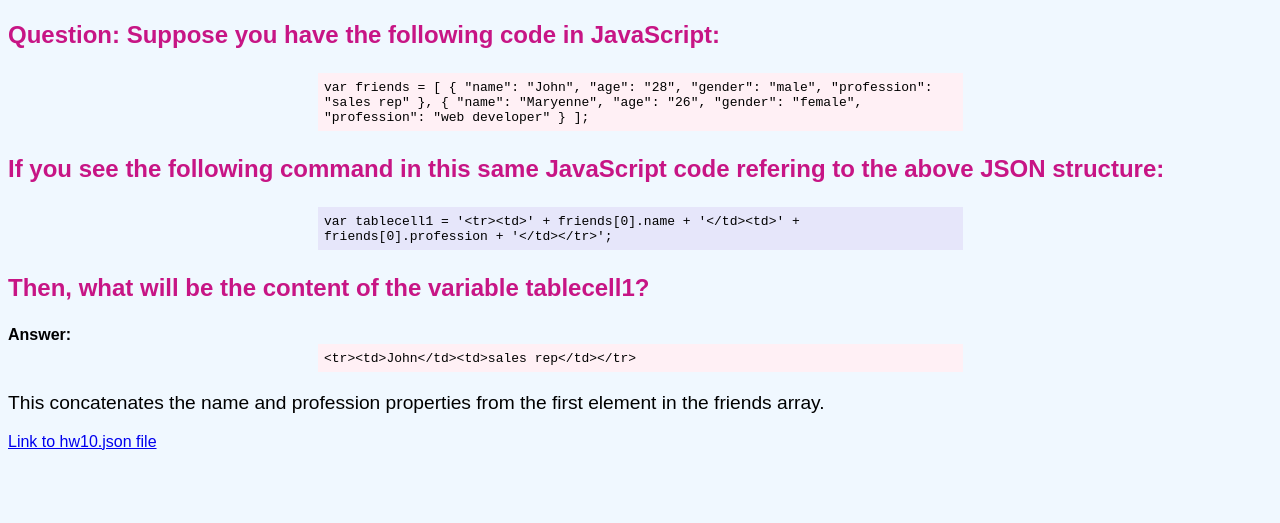
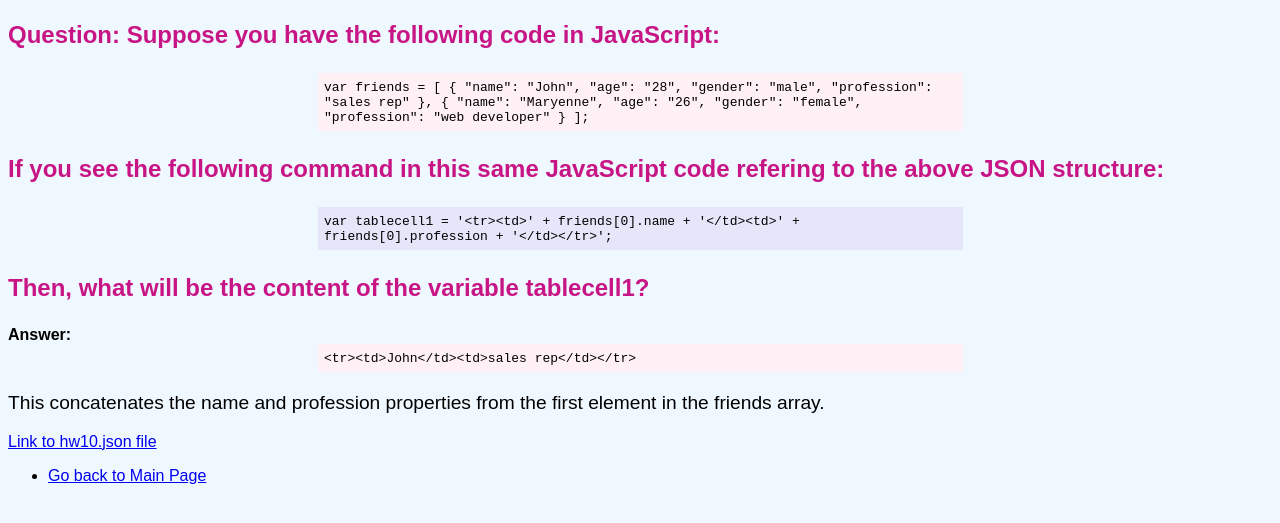
Before and after one commit to Dior-M/Dior-M.github.io, a plain HTML site: page Root_folder/hw10.html in a window 1280 px wide. Shown: the part 61-584 px from the top of the page. Drawn offline with Linux system fonts and the light colour scheme.

Commit message:
Update hw10.html

```diff
--- a/Root_folder/hw10.html
+++ b/Root_folder/hw10.html
@@ -78,6 +78,8 @@ var tablecell1 = '&lt;tr&gt;&lt;td&gt;' + friends[0].name + '&lt;/td&gt;&lt;td&g
 <p>This concatenates the name and profession properties from the first element in the friends array.</p>
 
 <a href="hw10.json" target="_blank">Link to hw10.json file</a>
-
+  <ul>
+        <li><a href="index.html"> Go back to Main Page</a></li>
+    </ul>
 </body>
 </html>
```
